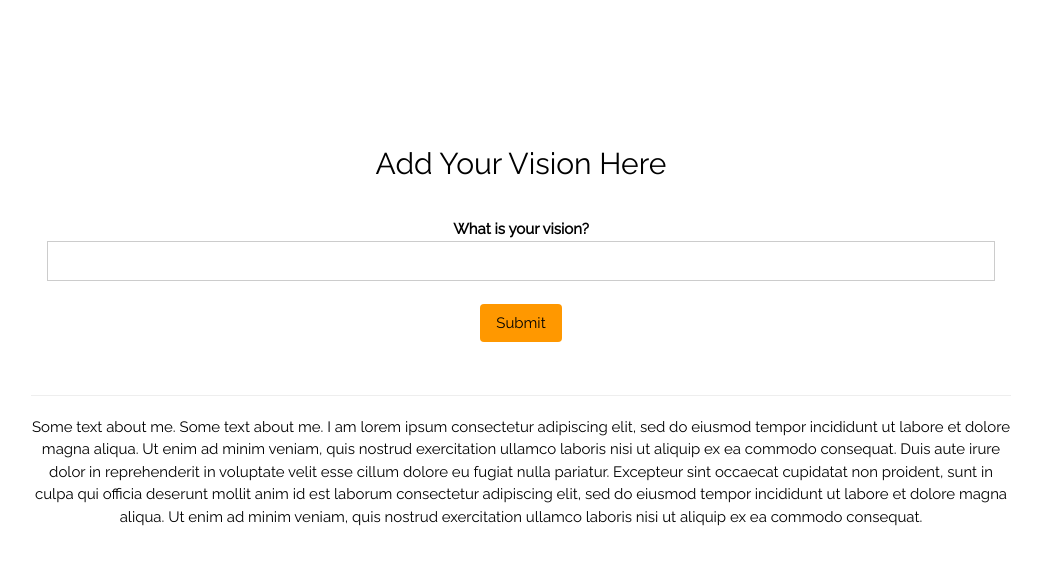
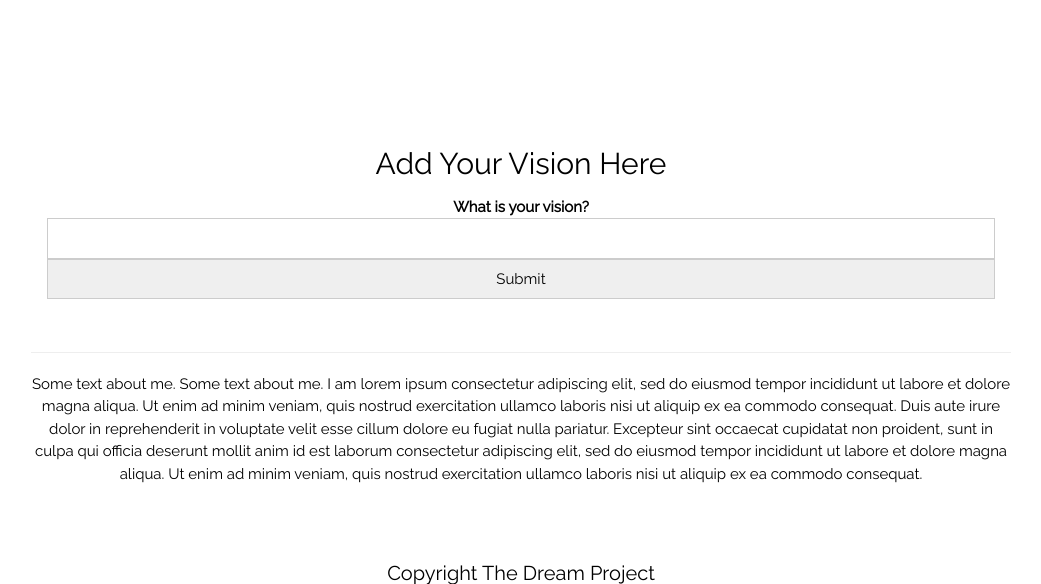
Before and after one commit to Josecruz-MVP/RememberTheCoders, a Django app: page /dream/addvision/ in a window 1280 px wide. Shown: the part 968-1552 px from the top of the page, without its empty margins (119-1160 px from the left). Run offline with Django 4.2, Linux system fonts and the light colour scheme.

Commit message:
Update forms.py,views.py

```diff
--- a/TheDreamProject/TheDreamProject/urls.py
+++ b/TheDreamProject/TheDreamProject/urls.py
@@ -1,4 +1,4 @@
-"""TheDreamProject URL Configuration
+'''TheDreamProject URL Configuration
 
 The `urlpatterns` list routes URLs to views. For more information please see:
     https://docs.djangoproject.com/en/4.0/topics/http/urls/
@@ -12,7 +12,7 @@ Class-based views
 Including another URLconf
     1. Import the include() function: from django.urls import include, path
     2. Add a URL to urlpatterns:  path('blog/', include('blog.urls'))
-"""
+'''
 from xml.etree.ElementInclude import include
 from django.contrib import admin
 from django.urls import path,include
--- a/TheDreamProject/vision_app/templates/add_vision.html
+++ b/TheDreamProject/vision_app/templates/add_vision.html
@@ -82,14 +82,16 @@ html,body,h1,h2,h3,h4,h5,h6 {font-family: "Raleway", sans-serif}
       </div>
 
 <!-- Django forms go here --> <!--action="" method="{POST}"-->
-      <form class="w3-container w3-center" class="w3-container w3-center" >
-       <!-- {% csrf_token %} -->
-        <br>
+      <form class="w3-container w3-center" class="w3-container w3-center" method = "POST">
+       {% csrf_token %}
+       {{Vision_Form}}
+
         <label class="w3-text-black"><b>What is your vision?</b></label>
-        <input class="w3-input w3-border w3-center" type="text">
-      <br>
+        <input type="text" name ="save_vision" class="w3-input w3-border w3-center" >
+        <input type="submit" class="w3-input w3-border w3-center" >
 
-        <button class="w3-btn w3-orange w3-round" type="submit" name="submit" value="Create" >Submit</button>
+
+
       </form>
 <!-- Django forms go here -->
   </div>
--- a/TheDreamProject/vision_app/views.py
+++ b/TheDreamProject/vision_app/views.py
@@ -1,11 +1,12 @@
 
 # Create your views here.
-from django.shortcuts import render
+from django.shortcuts import render, redirect
 from django.views import View
 
 #from django.views import Task
 from vision_app.models import Vision,Goal,Task
 from django.views.generic.list import ListView
+from vision_app.forms import VisionForm
 
 class VisionListView(ListView):
 
@@ -48,6 +49,16 @@ class Addvision(View):
     def get(self, request):
         return render(request, 'add_vision.html')
 
+    def post(self,request):
+       if 'save_vision' in request.POST:
+        Vision_Form = VisionForm(request.POST)
+        print(Vision_Form.is_valid())
+        if Vision_Form.is_valid():
+          Vision_Form.save()
+        return render(request,'add_vision.html')
+
+
+
 class AddGoalTask(View):
     def get(self, request):
         return render(request, 'addgoaltask.html')
```
Also changed, not shown: TheDreamProject/vision_app/forms.py (added, +12 -0 lines), TheDreamProject/vision_app/templates/vision_app/vision_list.html (deleted, +0 -8 lines).
